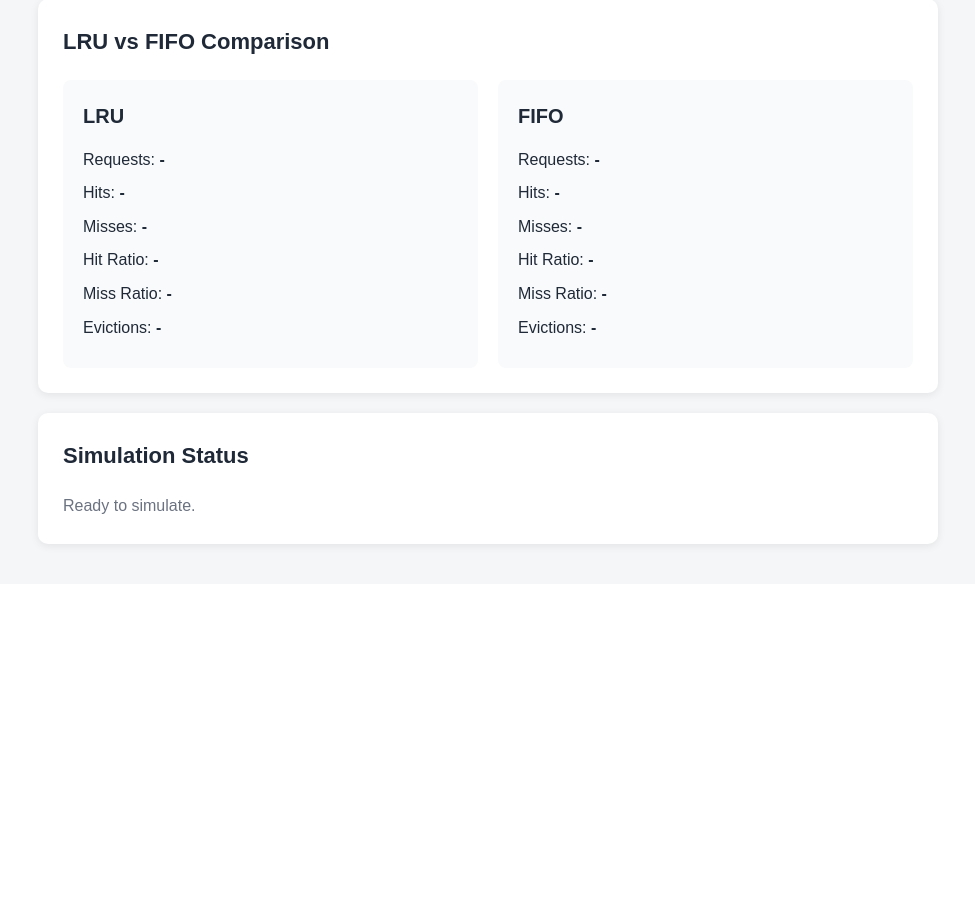
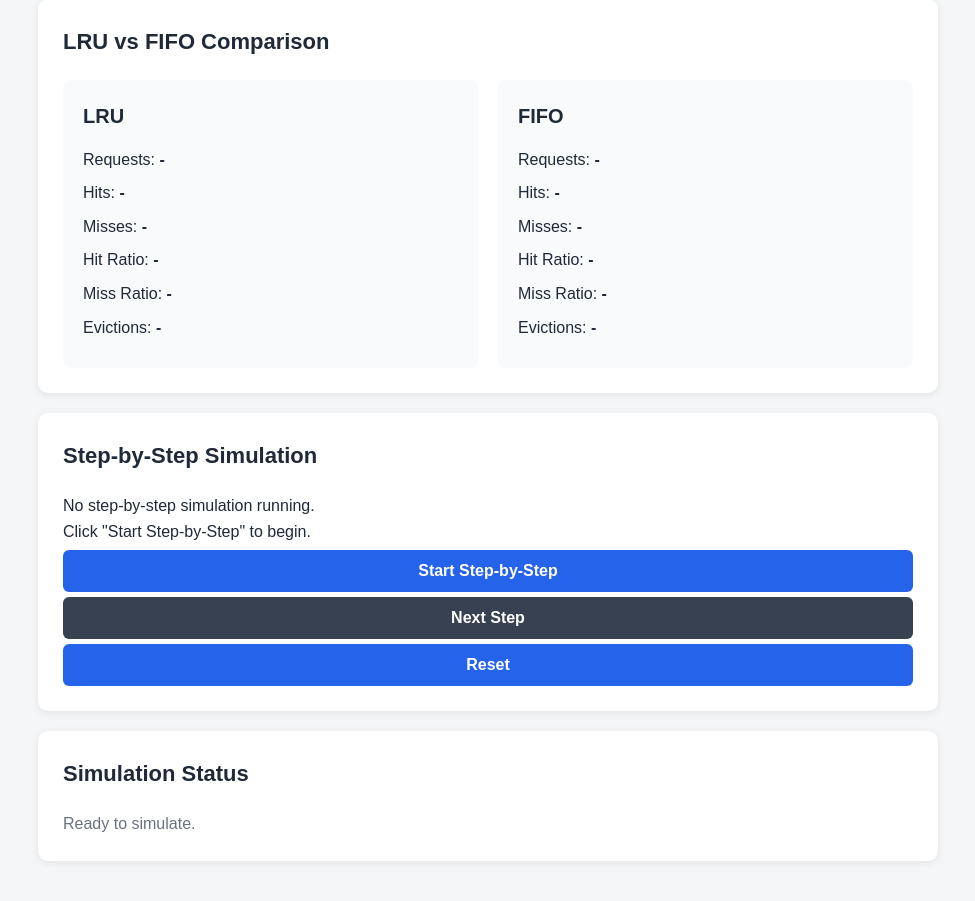
Before and after one commit to karthik-k11/CacheCraft, a Flask app: page / in a window 1280 px wide. Shown: the part 1242-2143 px from the top of the page, without its empty margins (152-1127 px from the left). Before the commit the page ends 1794 px from the top, so only its background shows below. Run offline with Flask 3, Linux system fonts and the light colour scheme.

Commit message:
Added the Step-by-Step Simulation section with Start, Next Step, and Reset controls

```diff
--- a/templates/index.html
+++ b/templates/index.html
@@ -209,6 +209,37 @@
         </section>
 
 
+        <section class="card step-card">
+
+            <h2>Step-by-Step Simulation</h2>
+
+            <p id="step-counter">
+                No step-by-step simulation running.
+            </p>
+
+            <div id="step-display" class="step-display">
+                <p>Click "Start Step-by-Step" to begin.</p>
+            </div>
+
+            <div class="step-buttons">
+
+                <button id="start-step-button">
+                    Start Step-by-Step
+                </button>
+
+                <button id="next-step-button" class="secondary-button" disabled>
+                    Next Step
+                </button>
+
+                <button id="reset-step-button" class="reset-button" disabled>
+                    Reset
+                </button>
+
+            </div>
+
+        </section>
+
+
         <section class="card">
 
             <h2>Simulation Status</h2>
```
